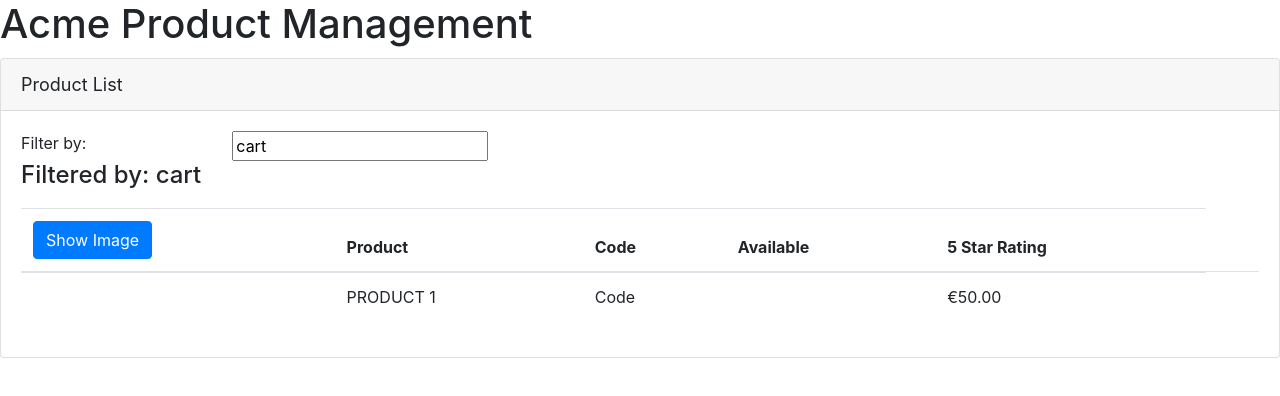
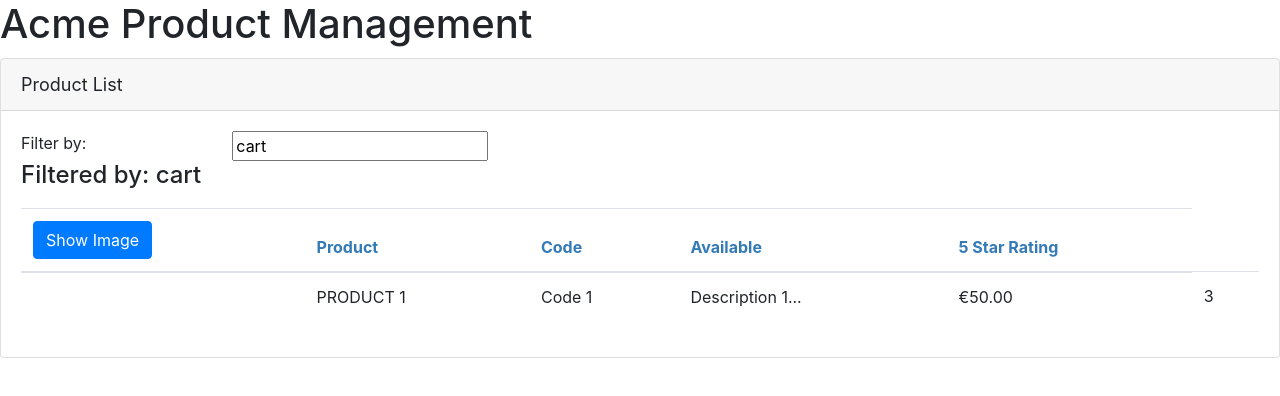
Before and after one commit to MaksymRybak/demo-ps-angular-getting-started, an Angular app: page / in a window 1280 px wide. Shown: the top 396 px of the page. Built offline with nearby package versions, Linux system fonts and the light colour scheme.

Commit message:
new pipe and hook

```diff
--- a/src/app/app.module.ts
+++ b/src/app/app.module.ts
@@ -4,10 +4,11 @@
 
 import { AppComponent } from './app.component';
 import { ProductListComponent } from './products/product-list.component';
+import { ConvertToSpacesPipe } from './shared/convert-to-spaces.pipe';
 
 @NgModule({
   declarations: [
-    AppComponent, ProductListComponent
+    AppComponent, ProductListComponent, ConvertToSpacesPipe
   ],
   imports: [
     BrowserModule, FormsModule
--- /dev/null
+++ b/src/app/products/product-list.component.css
@@ -0,0 +1,3 @@
+thead {
+  color: #337AB7;
+}
--- a/src/app/products/product-list.component.html
+++ b/src/app/products/product-list.component.html
@@ -40,11 +40,13 @@
                 [style.margin.px]="imageMargin"
               />
             </td>
-            <td>{{ product.productName | uppercase }}</td>
-            <td>{{ product.productCode }}</td>
-            <td>{{ product.productDate }}</td>
+            <td>
+              {{ product.productName | uppercase }}
+            </td>
+            <td>{{ product.productCode | convertToSpaces: "-" }}</td>
+            <td>{{ product.description }}</td>
             <td>{{ product.price | currency: "EUR":"symbol":"1.2-2" }}</td>
-            <td>{{ product.rating }}</td>
+            <td>{{ product.starRating }}</td>
           </tr>
         </tbody>
       </table>
--- a/src/app/products/product-list.component.ts
+++ b/src/app/products/product-list.component.ts
@@ -1,11 +1,12 @@
-import { Component } from '@angular/core';
+import { Component, OnInit } from '@angular/core';
 import { IProduct } from './product';
 
 @Component({
   selector: 'pm-products',
-  templateUrl: './product-list.component.html'
+  templateUrl: './product-list.component.html',
+  styleUrls: ['./product-list.component.css']
 })
-export class ProductListComponent {
+export class ProductListComponent implements OnInit {
   pageTitle: string = 'Product List';
   imageWidth: number = 50;
   imageMargin: number = 2;
@@ -15,10 +16,10 @@
   products: IProduct[] = [{
     productId: 1,
     productName: 'Product 1',
-    productCode: 'Code',
+    productCode: 'Code-1',
     releaseDate: '2019-11-01',
     price: 50,
-    description: '',
+    description: 'Description 1...',
     starRating: 3,
     imageUrl: ''
   }] ;
@@ -26,4 +27,8 @@
   toggleImage(): void {
     this.showImage = !this.showImage;
   }
+
+  ngOnInit(): void {
+    console.log('In OnInit');
+  }
 }
--- /dev/null
+++ b/src/app/shared/convert-to-spaces.pipe.ts
@@ -0,0 +1,10 @@
+import { Pipe, PipeTransform } from '@angular/core';
+
+@Pipe({
+  name: 'convertToSpaces'
+})
+export class ConvertToSpacesPipe implements PipeTransform {
+  transform(value: string, character: string): string {
+    return value.replace(character, ' ');
+  }
+}
```
